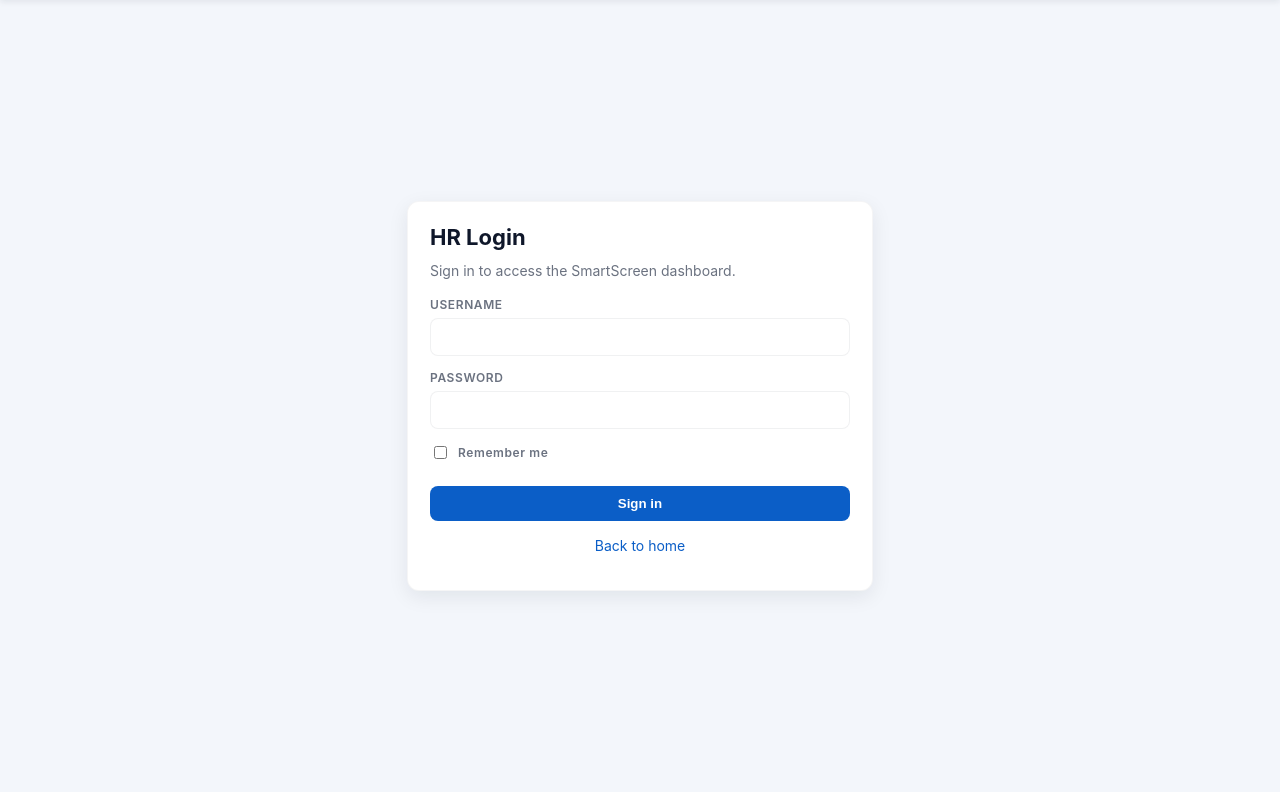
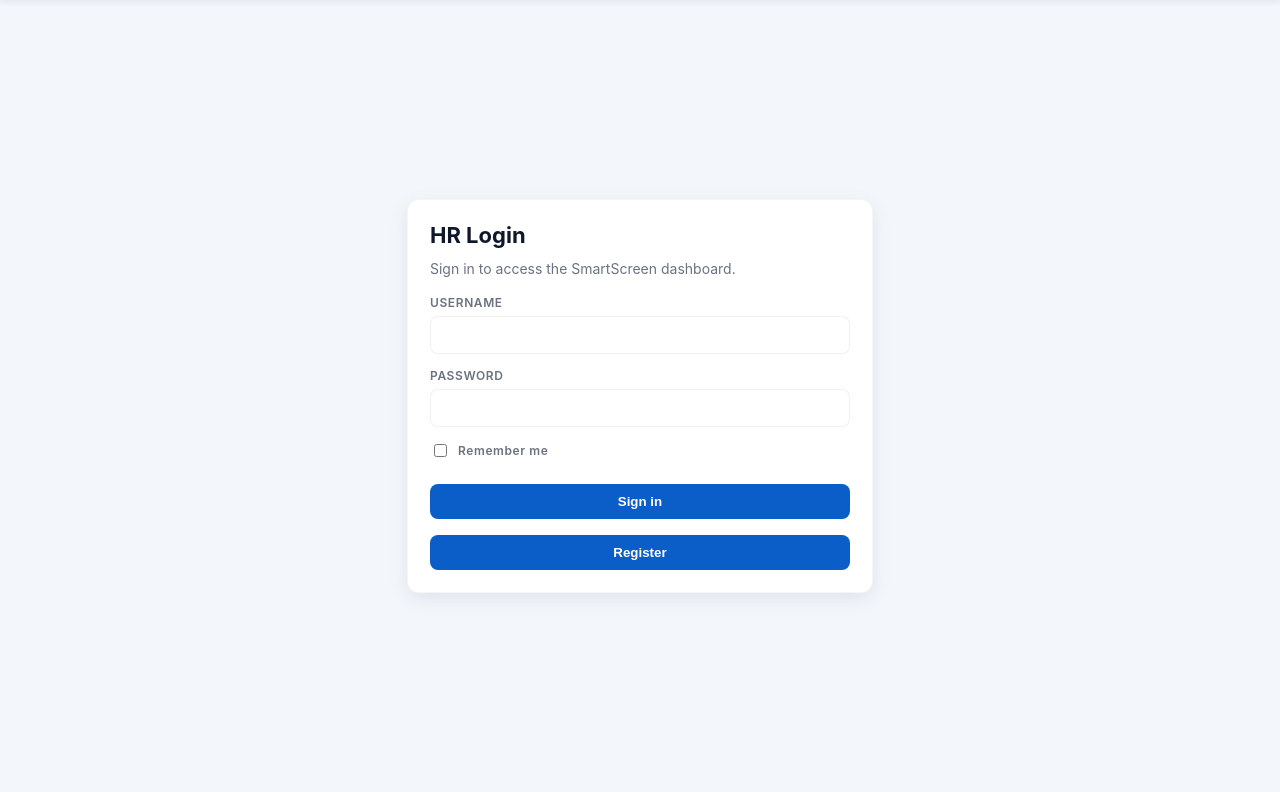
Before and after one commit to markcbrs-dev/SmartScreen, a Django app: page /login/ in a window 1280 px wide. Shown: the part 80-872 px from the top of the page. Run offline with Django 5.2, Linux system fonts and the light colour scheme.

Commit message:
feat: Update HR login and registration templates with new button styles and navigation links

```diff
--- a/main/templates/main/hr_login.html
+++ b/main/templates/main/hr_login.html
@@ -27,8 +27,7 @@
     .alert-danger{ background:#fee2e2; color:#991b1b; border:1px solid #fecaca; }
     .submit{ margin-top:8px; width:100%; padding:10px 12px; border-radius:8px; border:none; background:#0b5ec7; color:white; font-weight:700; cursor:pointer; }
     .footer-link{ margin-top:16px; text-align:center; font-size:14px; }
-    .footer-link a{ color:#0b5ec7; text-decoration:none; }
-    .footer-link a:hover{ text-decoration:underline; }
+    .footer-link .submit{ margin-top:0; }
   </style>
 </head>
 <body>
@@ -70,7 +69,9 @@
 
       <button type="submit" class="submit">Sign in</button>
 
-      <p class="footer-link"><a href="{% url 'home' %}">Back to home</a></p>
+      <div class="footer-link">
+        <button type="button" class="submit" onclick="window.location.href='{% url 'hr_register' %}'">Register</button>
+      </div>
     </form>
   </main>
 </body>
```
Also changed, not shown: main/templates/main/hr_register.html (+9 -1 lines), db.sqlite3.
